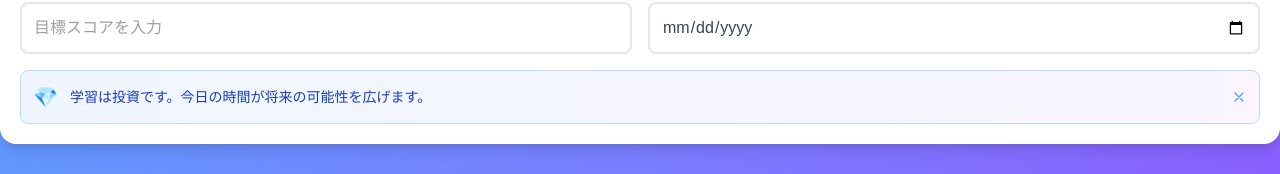
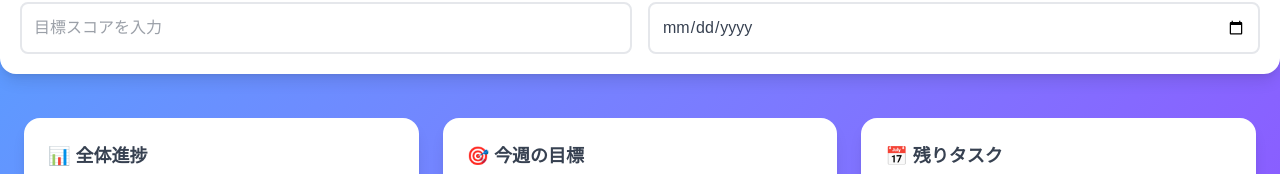
Before and after one commit to hiro-mu/toeic-study-manager, a Next.js app: page / in a window 1280 px wide. Shown: the part 186-360 px from the top of the page. Built offline with nearby package versions, Linux system fonts and the light colour scheme; no server answers; the database is empty; sample sign-in values are in the browser's storage.

Commit message:
重複する機能を削除

```diff
--- a/src/components/EncouragementBanner.tsx
+++ /dev/null
@@ -1,84 +0,0 @@
-'use client';
-
-import type { EncouragementMessage } from '@/types';
-import { getEncouragementMessage } from '@/utils/encouragementMessages';
-import { useEffect, useState } from 'react';
-
-interface EncouragementBannerProps {
-  completionRate: number;
-  totalTasks: number;
-  completedTasks: number;
-  hasGoal: boolean;
-  refreshTrigger?: number; // 外部からの更新トリガー
-}
-
-export default function EncouragementBanner({
-  completionRate,
-  totalTasks,
-  completedTasks,
-  hasGoal,
-  refreshTrigger = 0
-}: EncouragementBannerProps) {
-  const [message, setMessage] = useState<EncouragementMessage | null>(null);
-  const [isVisible, setIsVisible] = useState(false);
-
-  useEffect(() => {
-    // 励ましメッセージを取得
-    const encouragementMessage = getEncouragementMessage({
-      completionRate,
-      totalTasks,
-      completedTasks,
-      hasGoal
-    });
-
-    setMessage(encouragementMessage);
-    setIsVisible(true);
-
-    // 10秒後に自動で非表示にする
-    const hideTimer = setTimeout(() => {
-      setIsVisible(false);
-    }, 10000);
-
-    return () => clearTimeout(hideTimer);
-  }, [completionRate, totalTasks, completedTasks, hasGoal, refreshTrigger]);
-
-  const handleClose = () => {
-    setIsVisible(false);
-  };
-
-  if (!message || !isVisible) {
-    return null;
-  }
-
-  return (
-    <div className="mt-4 p-3 bg-gradient-to-r from-blue-50 to-purple-50 border border-blue-200 rounded-lg relative">
-      <div className="flex items-center space-x-3">
-        <span className="text-xl flex-shrink-0" role="img" aria-label="encouragement">
-          {message.emoji}
-        </span>
-        <p className="text-sm text-blue-800 leading-relaxed flex-grow">
-          {message.text}
-        </p>
-        <button
-          onClick={handleClose}
-          className="text-blue-400 hover:text-blue-600 transition-colors flex-shrink-0"
-          aria-label="メッセージを閉じる"
-        >
-          <svg
-            className="w-4 h-4"
-            fill="none"
-            stroke="currentColor"
-            viewBox="0 0 24 24"
-          >
-            <path
-              strokeLinecap="round"
-              strokeLinejoin="round"
-              strokeWidth={2}
-              d="M6 18L18 6M6 6l12 12"
-            />
-          </svg>
-        </button>
-      </div>
-    </div>
-  );
-}
--- a/src/components/Header.tsx
+++ b/src/components/Header.tsx
@@ -1,6 +1,5 @@
 'use client';
 
-import EncouragementBanner from '@/components/EncouragementBanner';
 import { useAuth } from '@/hooks/useAuth';
 import type { Goal } from '@/types';
 import { useRouter } from 'next/navigation';
@@ -113,14 +112,6 @@ export default function Header({ completedTasks, totalTasks, completionRate, goa
           />
         </div>
       </div>
-
-      {/* 励ましメッセージバナー */}
-      <EncouragementBanner
-        completionRate={completionRate}
-        totalTasks={totalTasks}
-        completedTasks={completedTasks}
-        hasGoal={!!goals?.targetScore}
-      />
     </div>
   );
 }
```
Also changed, not shown: 3 other files (tests, documents, lock files or other folders).
